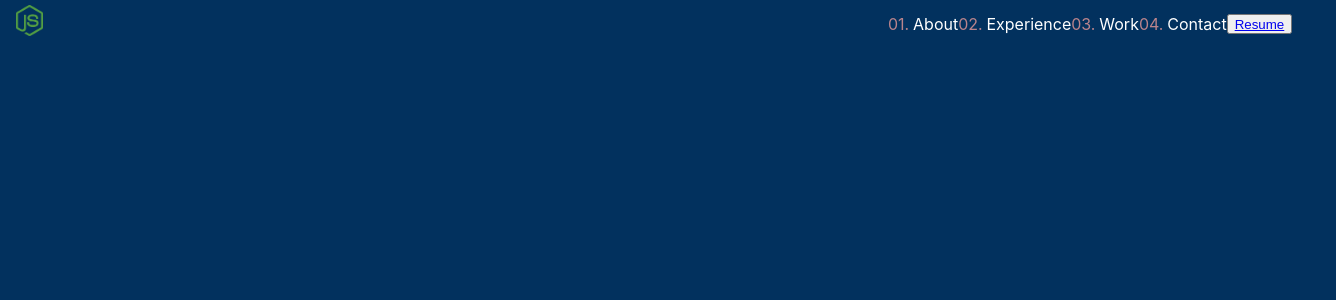
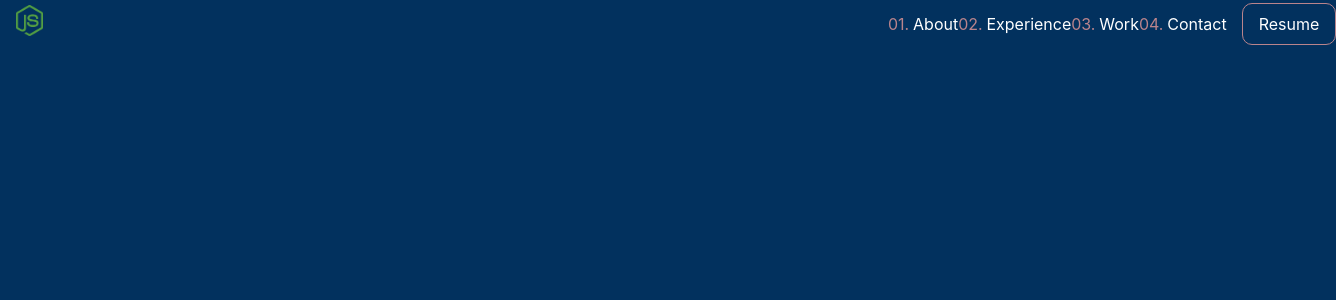
Before and after one commit to clement-mendes/Portfolio, a React (Create React App) app: page / in a window 1280 px wide. Shown: the top 300 px of the page, 1336 px wide, since content can reach past the window. Built offline with nearby package versions, Linux system fonts and the light colour scheme.

Commit message:
:lipstick: button resume

```diff
--- a/package.json
+++ b/package.json
@@ -3,6 +3,9 @@
   "version": "0.1.0",
   "private": true,
   "dependencies": {
+    "@emotion/react": "^11.10.5",
+    "@emotion/styled": "^11.10.5",
+    "@mui/material": "^5.11.8",
     "@testing-library/jest-dom": "^5.16.5",
     "@testing-library/react": "^13.4.0",
     "@testing-library/user-event": "^13.5.0",
--- a/src/components/navbar/Navbar.jsx
+++ b/src/components/navbar/Navbar.jsx
@@ -1,6 +1,8 @@
 import "./navbar.css"
 import Logo from "../../assets/logo.png"
 import resume from "../../assets/resume.pdf"
+import Stack from '@mui/material/Stack';
+import Button from '@mui/material/Button';
 
 export default function NavBar() {
 
@@ -11,7 +13,7 @@ export default function NavBar() {
     return (
         <div className="navbar">
             <div className="logo">
-                <img src={Logo} alt="logo" className="logo" />
+                <img src={Logo} alt="logo" className="logo"/>
             </div>
             <div className="categories">
                 <div>
@@ -30,11 +32,12 @@ export default function NavBar() {
                     <a className="list">04.</a>
                     <a href="" className="section">Contact</a>
                 </div>
-                <button className="resume" >
-                    <a href={resume} target={"_blank"} >
+                <button className="resume">
+                    <a href={resume} target={"_blank"}  className="resumeText">
                         Resume
                     </a>
                 </button>
+
             </div>
 
         </div>
--- a/src/components/navbar/navbar.css
+++ b/src/components/navbar/navbar.css
@@ -28,7 +28,29 @@
 }
 
 .resume {
-    height: 40%;
+    color: #B9848C;
+    background-color: transparent;
+    border: 1px solid #B9848C;;
+    border-radius: 10px;
+    padding: 0.75rem 1rem;
+    font-family: var(--font-mono);
+    line-height: 1;
+    text-decoration: none;
+    cursor: pointer;
+    transition: var(--transition);
+    margin-left: 15px;
+    font-size: var(--fz-xs);
+}
+
+.resume:hover{
+    background-color: #B9848C;
+    opacity: inherit
+
+}
+
+.resumeText{
+    text-decoration: none;
+    color: white;
 }
 
 .section {
```
Also changed, not shown: 1 other file (tests, documents, lock files or other folders).
